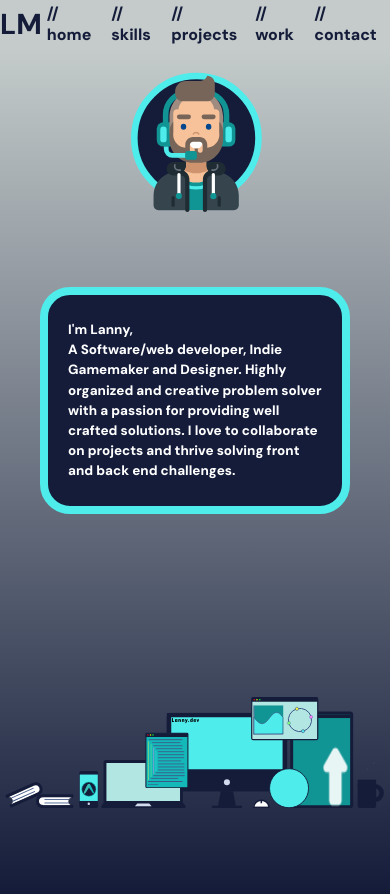
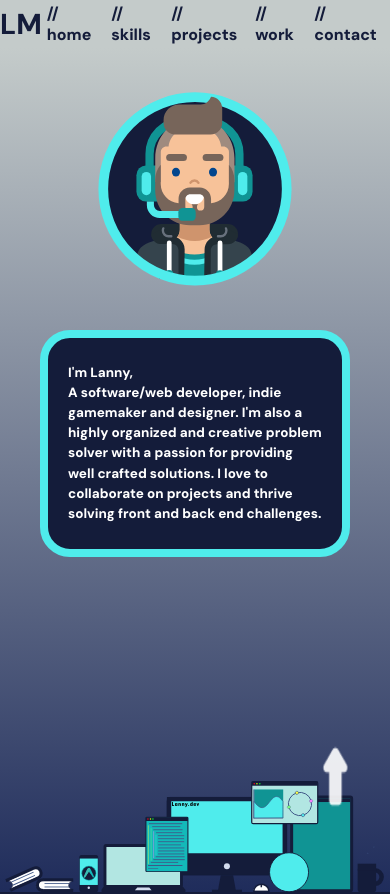
Before and after one commit to Lanny-MacMillan/dev_portfolio, a React (Create React App) app: page / in a window 390 px wide. Shown: the top 894 px of the page. Built offline with nearby package versions, Linux system fonts and the light colour scheme; no server answers; a web font is replaced by a local one.

Commit message:
reshaped home with flex, changed svg size on small screens, devdekstop now sits on border

```diff
--- a/src/App.js
+++ b/src/App.js
@@ -79,7 +79,7 @@ function App() {
         </HeaderLinksDiv>
       </HeaderContainer>
       <ScrollToTop />
-      <Home home={pageRef[0]} />
+      <Home home={pageRef[0]} largeScreen={largeScreen} />
       <Skills skills={pageRef[1]} largeScreen={largeScreen} />
       <Projects projects={pageRef[2]} largeScreen={largeScreen} />
       <Work work={pageRef[3]} largeScreen={largeScreen} />
--- a/src/components/assets/icons.js
+++ b/src/components/assets/icons.js
@@ -1655,16 +1655,16 @@ export const SmallCalendlyIcon = ({ width, height, fill1, fill2 }) => (
 
 export const SelfIconSmall = ({ width, height }) => (
   <svg
-    cache-id="e6b11350df2a4762a58ce609d1079b18"
-    id="eqDt4f6QBNp1"
-    xmlns="http://www.w3.org/2000/svg"
-    viewBox="0 0 500 500"
+    id="eouaMDRZGTz1"
+    xmlns="http://www.w3.org/2000/svg"
+    viewBox="0 0 340 340"
     width={width || "48px"}
     height={height || "48px"}
     shape-rendering="geometricPrecision"
     text-rendering="geometricPrecision"
   >
-    <g transform="translate(49.148697 41.384987)">
+    <a href="https://www.linkedin.com/in/lanny-macmillan/" target="_parent">
+      <g transform="translate(-30.851303-26.043648)">
         <ellipse
           rx="141.750934"
           ry="141.750934"
@@ -1930,6 +1930,7 @@ export const SelfIconSmall = ({ width, height }) => (
           </g>
         </g>
       </g>
+    </a>
   </svg>
 );
 export const SelfIconLarge = ({ width, height }) => (
--- a/src/components/contact/Contact.styles.js
+++ b/src/components/contact/Contact.styles.js
@@ -359,6 +359,8 @@ export const StartProject = styled.div`
   box-shadow: inset 5px 5px 5px rgba(0, 0, 0, 0.2),
     inset -5px -5px 15px rgba(255, 255, 255, 0.1),
     5px 5px 15px rgba(0, 0, 0, 0.3), -5px -5px 15px rgba(255, 255, 255, 0.1);
+  max-width: 1400px;
+
   @media only screen and (min-width: 320px) and (max-width: 600px) {
     height: 30vh;
     flex-direction: column;
--- a/src/components/home/Home.js
+++ b/src/components/home/Home.js
@@ -4,45 +4,45 @@ import {
   IconContainer,
   HeroHeader,
   UpperRow,
+  UpperInnerDiv,
   LowerDiv,
   ChatDiv,
   TalkText,
   ChatArrow,
+  CenteredDiv,
 } from "./Home.styles.js";
-import { SelfIconLarge } from "../assets/icons.js";
+import { SelfIconSmall } from "../assets/icons.js";
 import DevDesktop from "../assets/anim/devDesktop/DevDesktop.js";
-const Home = ({ home }) => {
+const Home = ({ home, largeScreen }) => {
   return (
     <BodyContainer>
       <IconContainer ref={home}>
         <UpperRow>
-          <SelfIconLarge height={"500px"} width={"500px"} />
+          <UpperInnerDiv>
+            {largeScreen ? (
+              <SelfIconSmall height={"500px"} width={"500px"} />
+            ) : (
+              <SelfIconSmall height={"200px"} width={"200px"} />
+            )}
             <HeroHeader>
               <ChatDiv>
                 <ChatArrow />
                 <TalkText>
                   I'm Lanny,
-                <br />A Software/web developer, Indie Gamemaker and Designer.
-                Highly organized and creative problem solver with a passion for
-                providing well crafted solutions. I love to collaborate on
-                projects and thrive solving front and back end challenges.
-                {/* I am a Web Developer, Indie Game Developer and Designer. I
-                like to create and code simple, fun things with movement. */}
+                  <br />A software/web developer, indie gamemaker and designer.
+                  I'm also a highly organized and creative problem solver with a
+                  passion for providing well crafted solutions. I love to
+                  collaborate on projects and thrive solving front and back end
+                  challenges.
                 </TalkText>
               </ChatDiv>
             </HeroHeader>
+          </UpperInnerDiv>
         </UpperRow>
         <LowerDiv>
-          <div
-            style={{
-              display: "flex",
-              width: "100%",
-              // alignSelf: "flex-end",
-              justifyContent: "center",
-            }}
-          >
+          <CenteredDiv>
             <DevDesktop />
-          </div>
+          </CenteredDiv>
         </LowerDiv>
       </IconContainer>
     </BodyContainer>
--- a/src/components/home/Home.styles.js
+++ b/src/components/home/Home.styles.js
@@ -142,9 +142,9 @@ export const BodyContainer = styled.div`
   flex-direction: column;
   width: 100%;
   height: 100vh;
-  /* background: #000; */
-  background: linear-gradient(#c4cbca, #141c3a);
-
+  background: linear-gradient(#c4cbca, #1f2c5b);
+  /* background: linear-gradient(#c4cbca, #141c3a); */
+  /* border-bottom: 3px solid white; */
   @media only screen and (min-width: 320px) and (max-width: 768px) {
     height: 100vh;
   }
@@ -212,8 +212,29 @@ export const HeroHeader = styled.div`
 export const UpperRow = styled.div`
   display: flex;
   flex-direction: row;
-  width: 90%;
+  align-items: center;
+  justify-content: center;
+  width: 100%;
   height: 60vh;
+
+  @media only screen and (min-width: 320px) and (max-width: 768px) {
+    flex-direction: column;
+    align-items: center;
+    width: 100%;
+    height: 70vh;
+  }
+
+  @media only screen and (min-width: 769px) and (max-width: 992px) {
+  }
+
+  @media only screen and (min-width: 993px) and (max-width: 1200px) {
+  }
+`;
+export const UpperInnerDiv = styled.div`
+  display: flex;
+  flex-direction: row;
+  padding: 100px;
+  max-width: 1400px;
 
   @media only screen and (min-width: 320px) and (max-width: 768px) {
     flex-direction: column;
@@ -227,6 +248,7 @@ export const UpperRow = styled.div`
   @media only screen and (min-width: 993px) and (max-width: 1200px) {
   }
 `;
+
 export const LowerDiv = styled.div`
   display: flex;
   align-self: center;
@@ -260,6 +282,7 @@ export const ChatDiv = styled.div`
   border-radius: 30px;
   -webkit-border-radius: 30px;
   -moz-border-radius: 30px;
+
   @media only screen and (min-width: 320px) and (max-width: 768px) {
     width: auto;
     font-size: 1em;
@@ -331,3 +354,8 @@ export const ChatArrow = styled.div`
   @media only screen and (min-width: 993px) and (max-width: 1200px) {
   }
 `;
+export const CenteredDiv = styled.div`
+  display: flex;
+  width: 100%;
+  justify-content: center;
+`;
--- a/src/components/skills/Skills.styles.js
+++ b/src/components/skills/Skills.styles.js
@@ -11,9 +11,8 @@ export const SkillsContainer = styled.div`
   /* border: 1px solid teal; */
   color: #224;
   /* background: #141c3a; */
-  /* border-bottom: 2px solid white; */
-  /* border-top: 2px solid white; */
-  background-image: linear-gradient(#141c3a, #0a0f1e);
+  /* background-image: linear-gradient(#1f2c5b, #0a0f1e); */
+  background: linear-gradient(#141c3a, #0a0f1e);
   /* background-image: linear-gradient(#141c3a, #1a191d); */
 `;
 // export const SkillsContainer = styled.div`
@@ -94,7 +93,7 @@ export const Header = styled.div`
   font-optical-sizing: auto;
   font-style: normal;
   padding-bottom: 30px;
-
+  /* background: linear-gradient(#1f2c5b, #141c3a); */
   @media only screen and (min-width: 320px) and (max-width: 768px) {
     font-size: 3.5em;
   }
--- a/src/projects/Projects.styles.js
+++ b/src/projects/Projects.styles.js
@@ -374,7 +374,6 @@ export const Footer = styled.div`
   z-index: 1;
   background: rgba(0, 0, 0, 0.5);
   font-family: "DM Sans", sans-serif;
-
   border-radius: 0px 0px 15px 15px;
   /* border: 1px solid blue; */
   @media only screen and (min-width: 320px) and (max-width: 600px) {
--- a/src/work/Work.js
+++ b/src/work/Work.js
@@ -26,7 +26,6 @@ const Work = ({ work, largeScreen }) => {
       <ExperienceContainer ref={work}>
         <Container>
           <Header>Experience</Header>
-
           <ExperienceDiv>
             <ProjectCard>
               <CardHeader>
--- a/src/work/Work.styles.js
+++ b/src/work/Work.styles.js
@@ -23,9 +23,8 @@ export const Container = styled.div`
   position: relative;
   font-weight: 300;
   min-width: 100%;
-
   -webkit-font-smoothing: antialiased;
-  grid-template-columns: 0.7fr 1fr 1fr 0.7fr;
+  grid-template-columns: 0.3fr 1fr 1fr 0.3fr;
   grid-template-rows: 0.2fr 0.5fr 1fr 1fr 1fr;
   gap: 0px 0px;
   grid-template-areas:
@@ -61,54 +60,6 @@ export const Container = styled.div`
   }
 `;
 
-// export const ExperienceContainer = styled.div`
-//   height: 100vh;
-//   display: grid;
-//   position: relative;
-//   font-weight: 300;
-//   /* border: 1px solid green; */
-
-//   -webkit-font-smoothing: antialiased;
-//   grid-template-columns: 0.7fr 1fr 1fr 0.7fr;
-//   grid-template-rows: 0.2fr 0.5fr 1fr 1fr 1fr;
-//   gap: 0px 0px;
-//   grid-template-areas:
-//     ". . . ."
-//     ". header header ."
-//     ". experienceDiv experienceDiv ."
-//     ". experienceDiv experienceDiv ."
-//     ". . . .";
-//   background: #1a191d;
-
-//   @media only screen and (min-width: 320px) and (max-width: 768px) {
-//     height: 100vh;
-//     grid-template-columns: 0.1fr 1fr 1fr 0.1fr;
-//     grid-template-rows: 0.1fr 0.5fr 1fr 1fr 1fr;
-//     gap: 0px 0px;
-
-//     grid-template-areas:
-//       ". . . ."
-//       ". header header ."
-//       ". experienceDiv experienceDiv ."
-//       ". experienceDiv experienceDiv ."
-//       ". . . .";
-//   }
-
-//   @media only screen and (min-width: 769px) and (max-width: 992px) {
-//     height: 100vh;
-//     grid-template-columns: 0.1fr 1fr 1fr 0.1fr;
-//     grid-template-rows: 0.1fr 0.5fr 1fr 1fr 1fr;
-//     gap: 0px 0px;
-//   }
-
-//   @media only screen and (min-width: 993px) and (max-width: 1200px) {
-//   }
-// `;
-
-// export const Header = styled.div`
-//   grid-area: header;
-//   background-color: grey;
-// `;
 export const Header = styled.div`
   grid-area: header;
   display: flex;
@@ -135,9 +86,9 @@ export const Header = styled.div`
 
 export const ExperienceDiv = styled.div`
   grid-area: experienceDiv;
-  // background-color: blue;
+  height: 400px;
 `;
-// Card One - GlassMorphism UI Design
+
 export const ProjectCard = styled.div`
   /* max-width: 300px; */
   min-height: 150px;
@@ -147,17 +98,15 @@ export const ProjectCard = styled.div`
   border: 2px solid white;
 
   font-size: 1em;
-  padding: 25px 20px 20px 30px;
-  /* background-color: #699298; */
-  /* border: 1px solid rgba(255, 255, 255, 0.25); */
-  border-radius: 20px;
-  background-color: rgba(255, 255, 255, 0.35);
+  padding: 2em 3em 2em 4em;
+  border-radius: 10px;
+  /* background-color: rgba(255, 255, 255, 0.35); */
   /* box-shadow: 0 0 10px 1px rgba(0, 0, 0, 0.25); */
-  box-shadow: inset 5px 5px 5px rgba(0, 0, 0, 0.2),
+  /* box-shadow: inset 5px 5px 5px rgba(0, 0, 0, 0.2),
     inset -5px -5px 15px rgba(255, 255, 255, 0.1),
-    5px 5px 15px rgba(0, 0, 0, 0.3), -5px -5px 15px rgba(255, 255, 255, 0.1);
+    5px 5px 15px rgba(0, 0, 0, 0.3), -5px -5px 15px rgba(255, 255, 255, 0.1); */
   backdrop-filter: blur(15px);
-
+  color: white;
   @media only screen and (min-width: 320px) and (max-width: 768px) {
     min-height: 125px;
     font-size: 0.9em;
@@ -175,7 +124,8 @@ export const ProjectCard = styled.div`
 `;
 
 export const CardHeader = styled.div`
-  color: ${gameDev};
+  color: white;
+  /* color: ${gameDev}; */
 `;
 
 export const CardFooter = styled.div`
@@ -184,7 +134,8 @@ export const CardFooter = styled.div`
   justify-content: space-between;
   align-items: center;
   font-size: 0.65em;
-  color: #446;
+  color: white;
+  /* color: #446; */
 
   @media only screen and (min-width: 320px) and (max-width: 768px) {
     font-size: 0.65em;
@@ -201,6 +152,7 @@ export const CardFooter = styled.div`
 export const Smalltext = styled.div`
   display: flex;
   flex-direction: row;
+  color: white;
 `;
 
 export const Icon = styled.div`
```
Lines whose indentation alone changed are shown as unchanged.
